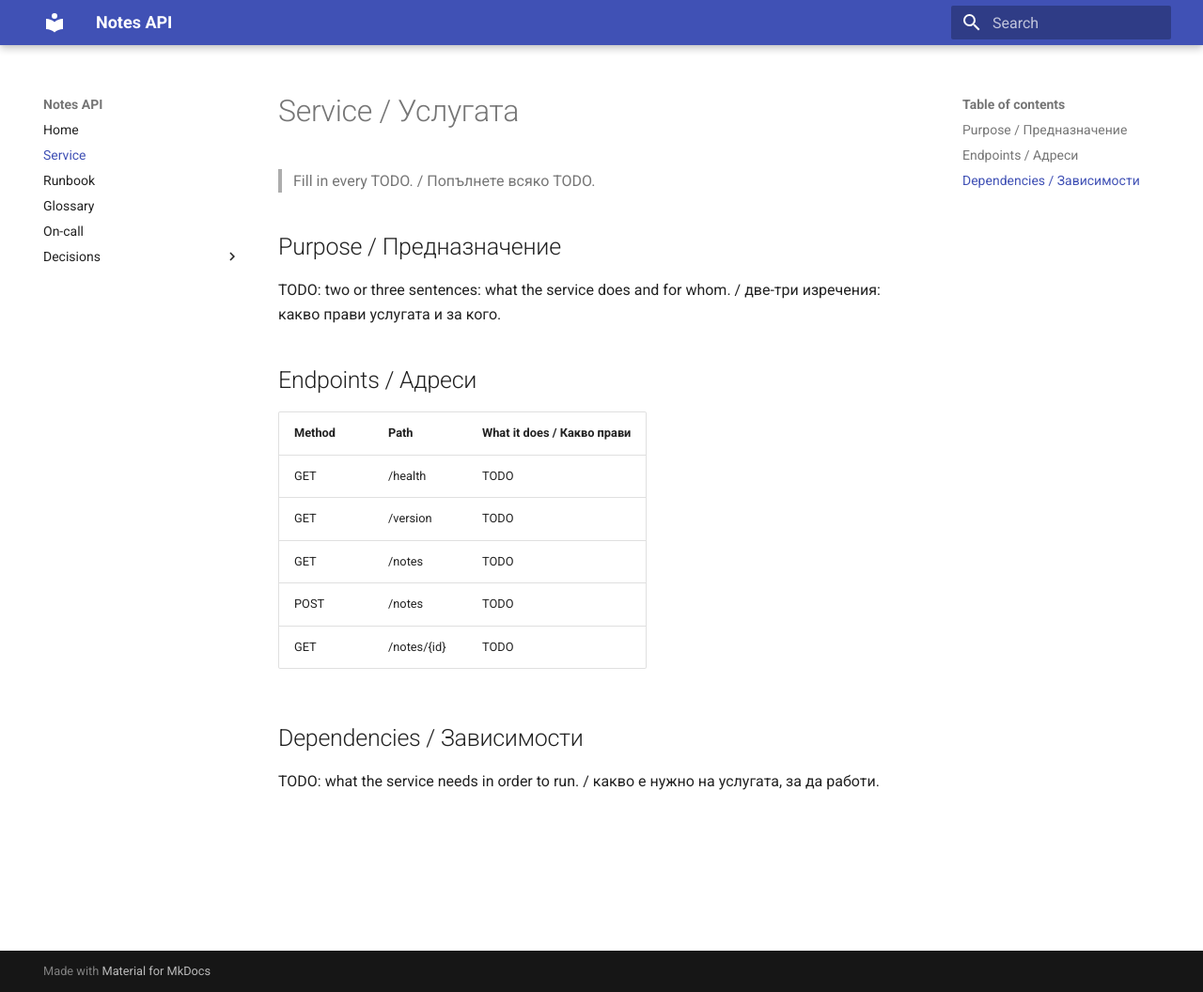
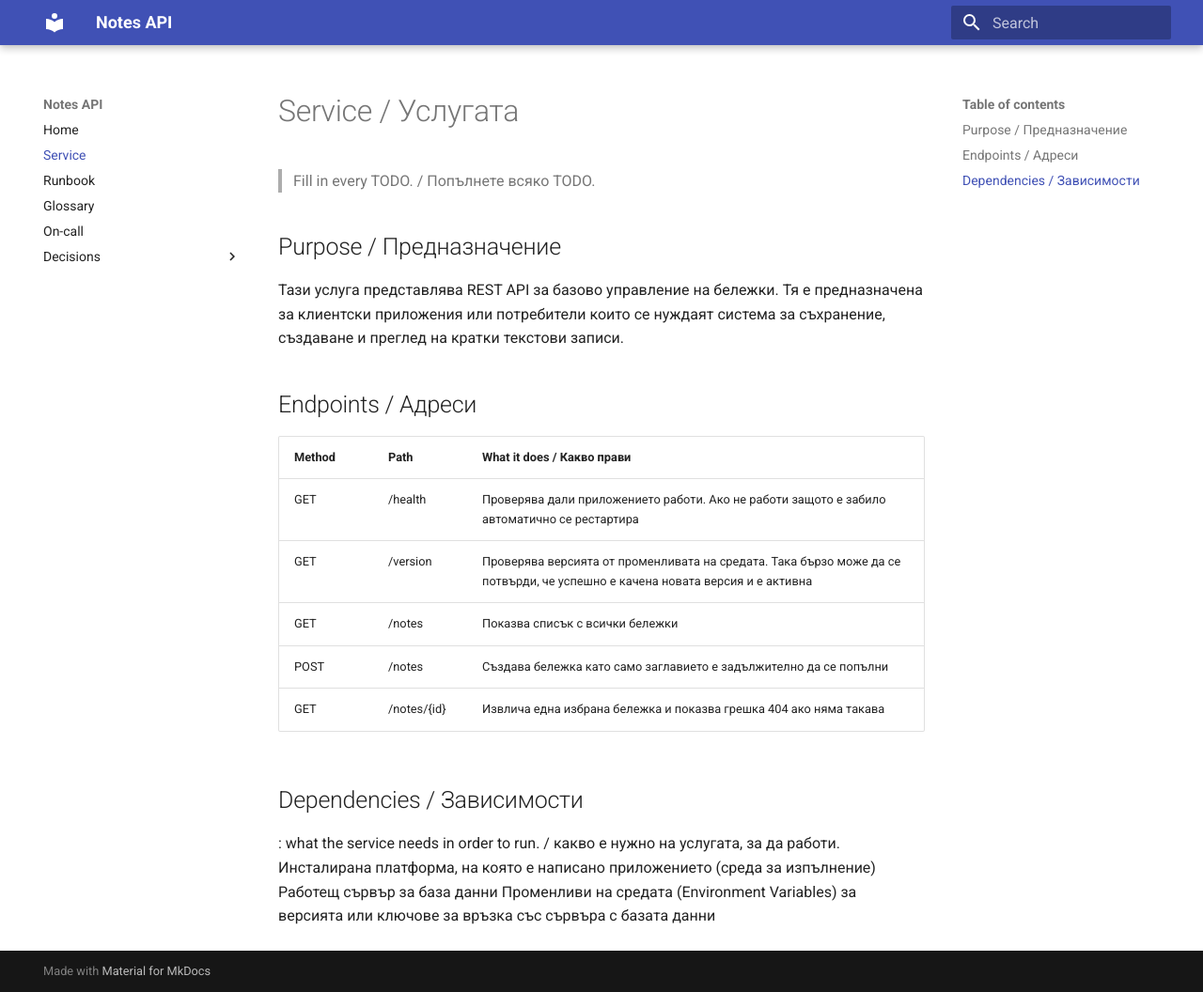
Before and after one commit to UlianMateev/devops-labs-fn361223011, an MkDocs documentation site: the page built from docs/service.md, in a window 1280 px wide and 1056 px high. Shown: the whole window at 94% size. Built offline with MkDocs 1.6.1 and Material for MkDocs 9.7.7, drawn with Linux system fonts in a browser that asks for light colours.

Commit message:
Docs/service (#3)
* Add CODEOWNERS

* T03 issue

```diff
--- a/docs/service.md
+++ b/docs/service.md
@@ -4,18 +4,21 @@
 
 ## Purpose / Предназначение
 
-TODO: two or three sentences: what the service does and for whom. / две-три изречения: какво прави услугата и за кого.
+Тази услуга представлява REST API за базово управление на бележки. Тя е предназначена за клиентски приложения или потребители които се нуждаят система за съхранение, създаване и преглед на кратки текстови записи.
 
 ## Endpoints / Адреси
 
 | Method | Path | What it does / Какво прави |
 |---|---|---|
-| GET | /health | TODO |
-| GET | /version | TODO |
-| GET | /notes | TODO |
-| POST | /notes | TODO |
-| GET | /notes/{id} | TODO |
+| GET | /health | Проверява дали приложението работи. Ако не работи защото е забило автоматично се рестартира |
+| GET | /version | Проверява версията от променливата на средата. Така бързо може да се потвърди, че успешно е качена новата версия и е активна |
+| GET | /notes | Показва списък с всички бележки |
+| POST | /notes | Създава бележка като само заглавието е задължително да се попълни |
+| GET | /notes/{id} | Извлича една избрана бележка и показва грешка 404 ако няма такава |
 
 ## Dependencies / Зависимости
 
-TODO: what the service needs in order to run. / какво е нужно на услугата, за да работи.
+: what the service needs in order to run. / какво е нужно на услугата, за да работи.
+Инсталирана платформа, на която е написано приложението (среда за изпълнение)
+Работещ сървър за база данни
+Променливи на средата (Environment Variables) за версията или ключове за връзка със сървъра с базата данни
```
